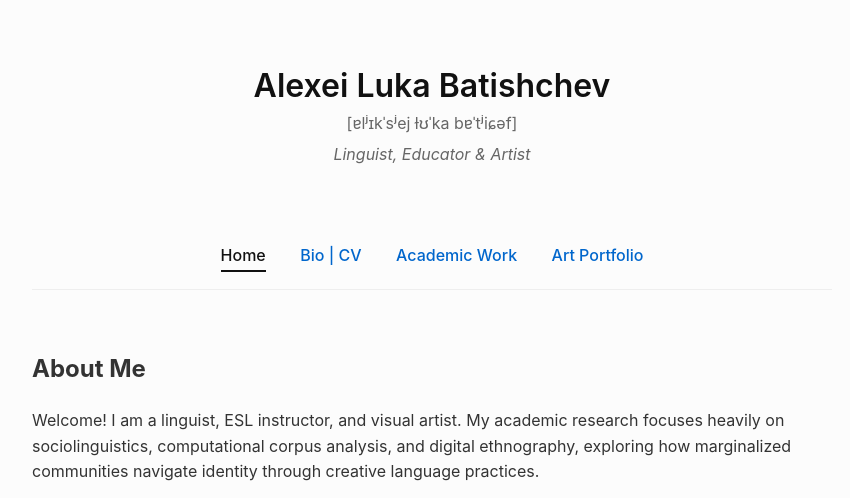
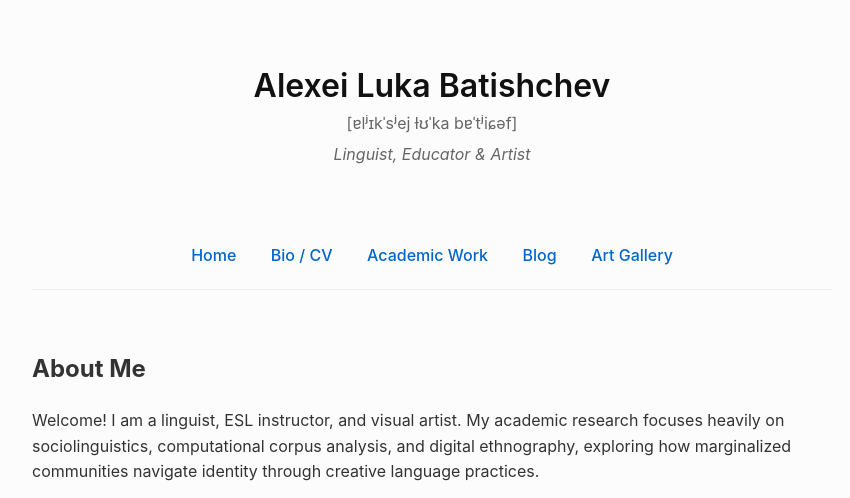
Before and after one commit to batishchev-exe/batishchev.github.io, a plain HTML site: page index.html in a window 1280 px wide. Shown: the top 498 px of the page, without its empty margins (208-1058 px from the left). Drawn offline with Linux system fonts and the light colour scheme.

Commit message:
Update index.html

```diff
--- a/index.html
+++ b/index.html
@@ -44,12 +44,13 @@
         <p class="subtitle">Linguist, Educator & Artist</p>
     </header>
 
-   <nav>
-        <a href="index.html" class="active">Home</a>
-        <a href="bio.html">Bio | CV</a>
-        <a href="academic.html">Academic Work</a>
-        <a href="art.html">Art Portfolio</a>
-    </nav>
+  <nav>
+    <a href="index.html">Home</a>
+    <a href="bio.html">Bio / CV</a>
+    <a href="academic.html">Academic Work</a>
+    <a href="blog.html">Blog</a>
+    <a href="art.html">Art Gallery</a>
+</nav>
 
     <section>
         <h2>About Me</h2>
```
